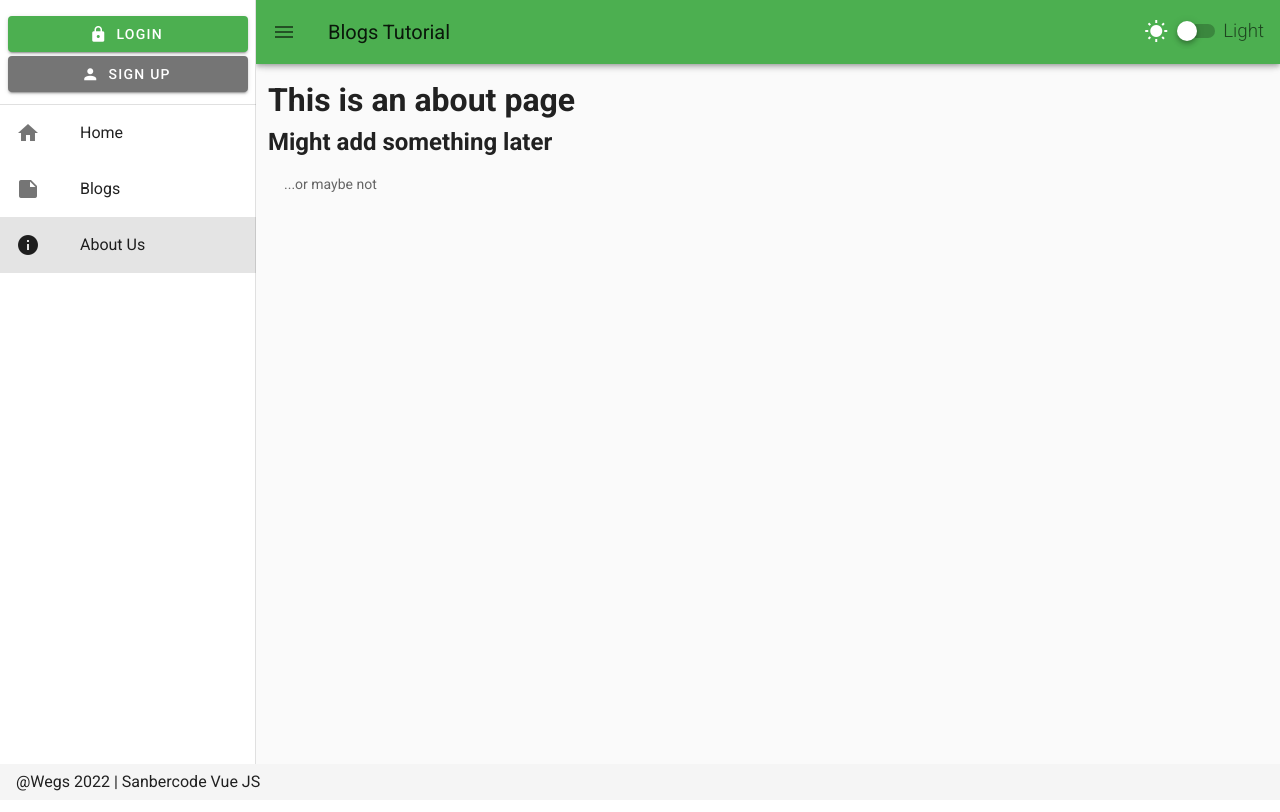
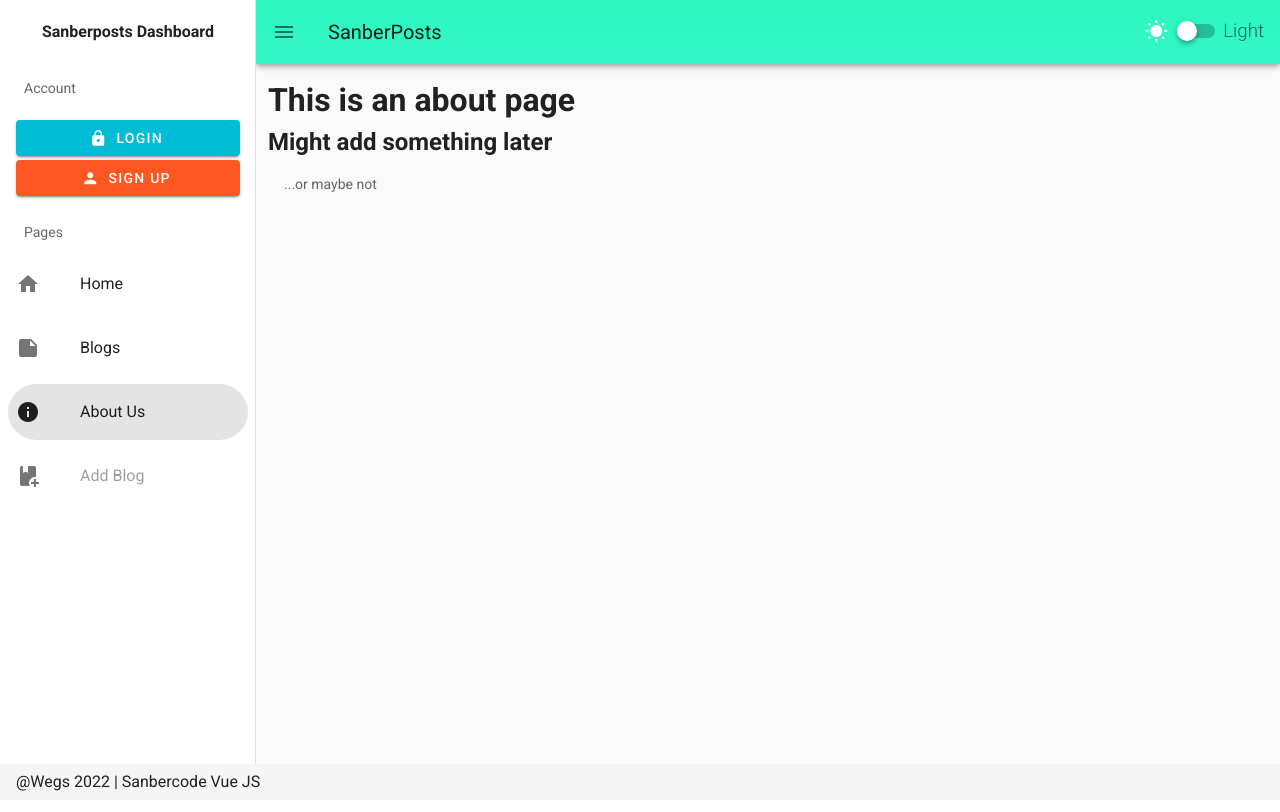
Before and after one commit to wega-syf/vuecli-sanbercode-blog-project, a Vue app: page /about in a window 1280 px wide. Both pictures are taken after a click on the button 28 px from the left and 32 px from the top of the page. Built offline with nearby package versions, Linux system fonts and the light colour scheme.

Commit message:
1.5 Dashboard & toolbar overhaul

```diff
--- a/src/App.vue
+++ b/src/App.vue
@@ -3,13 +3,22 @@
   <v-app :style="{background: $vuetify.theme.themes[theme].background}">
 
     <!-- NAV SIDEBAR -->
-    <v-navigation-drawer app v-model="drawer">
+    <v-navigation-drawer  app v-model="drawer"
+    >
 
-        <v-list>
+        <v-list nav rounded>
+          <v-list-item>
+            <v-list-item-title class="pa-3 text-center">
+              <h4>Sanberposts Dashboard</h4>
+            </v-list-item-title>
 
-          <v-list-item v-if="!guest">
+          </v-list-item>
+
+          <v-subheader>Account</v-subheader>
+
+          <v-list-item v-if="!guest" >
             <v-list-item-avatar >
-                <v-img :src='user.photo_profile ? (domain + user.photo_profile) : "https://picsum.photos/200/300"'></v-img>
+                <v-img :src='user.photo_profile ? (domain + user.photo_profile) : "https://picsum.photos/"'></v-img>
             </v-list-item-avatar>
             <v-list-item-content >
               {{user.name}}
@@ -27,10 +36,10 @@
             </v-btn>
           </div>
 
-          <v-divider></v-divider>
+          <v-subheader>Pages</v-subheader>
 
           <v-list-item
-           v-for="(item, index) in menus" :key="index" :to="item.route">
+          v-for="(item, index) in menus" :key="index" :to="item.route">
             <v-list-item-icon>
               <v-icon left>{{item.icon}}</v-icon>
             </v-list-item-icon>
@@ -44,8 +53,9 @@
           </v-list-item>
 
           <!-- Add Blog -->
-          <v-list-item v-if="!guest"
-           :to="addBlog.route">
+          <v-list-item
+          :to="addBlog.route"
+          :disabled='guest'>
             <v-list-item-icon>
               <v-icon left>{{addBlog.icon}}</v-icon>
             </v-list-item-icon>
@@ -73,9 +83,9 @@
     </v-navigation-drawer>
 
      <!--TOP NAV BAR -->
-    <v-app-bar app color='primary'>
+    <v-app-bar app color='primary' :src="require('./assets/' + srcPic)">
       <v-app-bar-nav-icon @click.stop="toggleDrawer"></v-app-bar-nav-icon>
-      <v-toolbar-title>Blogs Tutorial</v-toolbar-title>
+      <v-toolbar-title>SanberPosts</v-toolbar-title>
       <v-spacer></v-spacer>
       <div class="pt-4 ml-3">
 
@@ -137,7 +147,8 @@ export default {
     ...mapGetters({
       guest : 'auth/getGuest',
       user : 'auth/getUser',
-      token : 'auth/getToken'
+      token : 'auth/getToken',
+      srcPic : 'dialog/getSrc'
     }),
     theme(){
       return (this.$vuetify.theme.dark) ? 'dark' : 'light'
--- a/src/components/Alert.vue
+++ b/src/components/Alert.vue
@@ -14,7 +14,7 @@
           v-bind="attrs"
           @click="closeStatus"
         >
-          POGGERS
+          Close
         </v-btn>
       </template>
       </v-snackbar>
--- a/src/plugins/vuetify.js
+++ b/src/plugins/vuetify.js
@@ -9,8 +9,8 @@ export default new Vuetify({
         dark:false,
         themes: {
           light: {
-            primary: colors.green,
-            secondary: colors.grey.darken1,
+            primary: colors.cyan,
+            secondary: colors.deepOrange,
             anchor: colors.grey.darken1,
             background: '#FAFAFA'
           },
@@ -23,7 +23,7 @@ export default new Vuetify({
             info: '#2196F3',
             success: '#4CAF50',
             warning: '#FFC107',
-            background:'#141414'
+            background:'#202225'
           },
         },
       }
```
